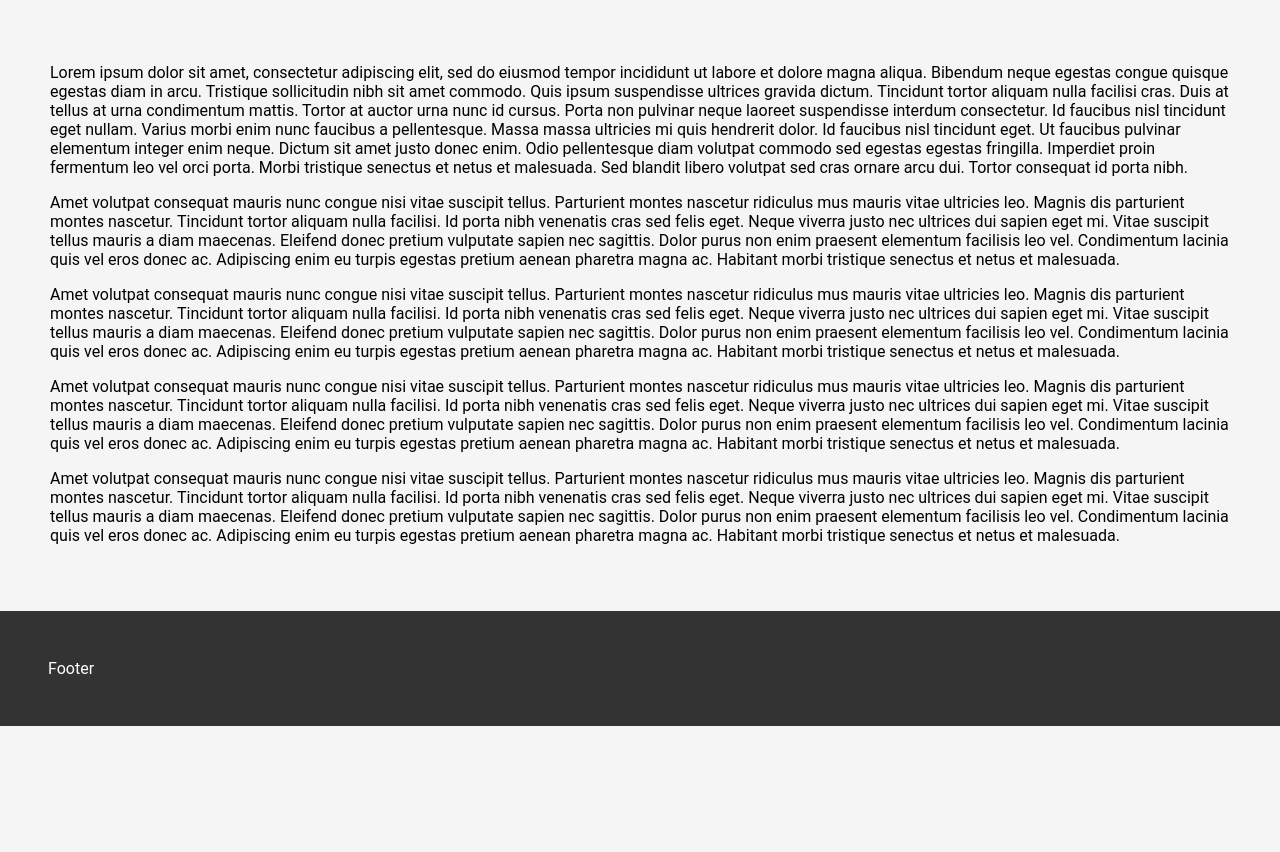
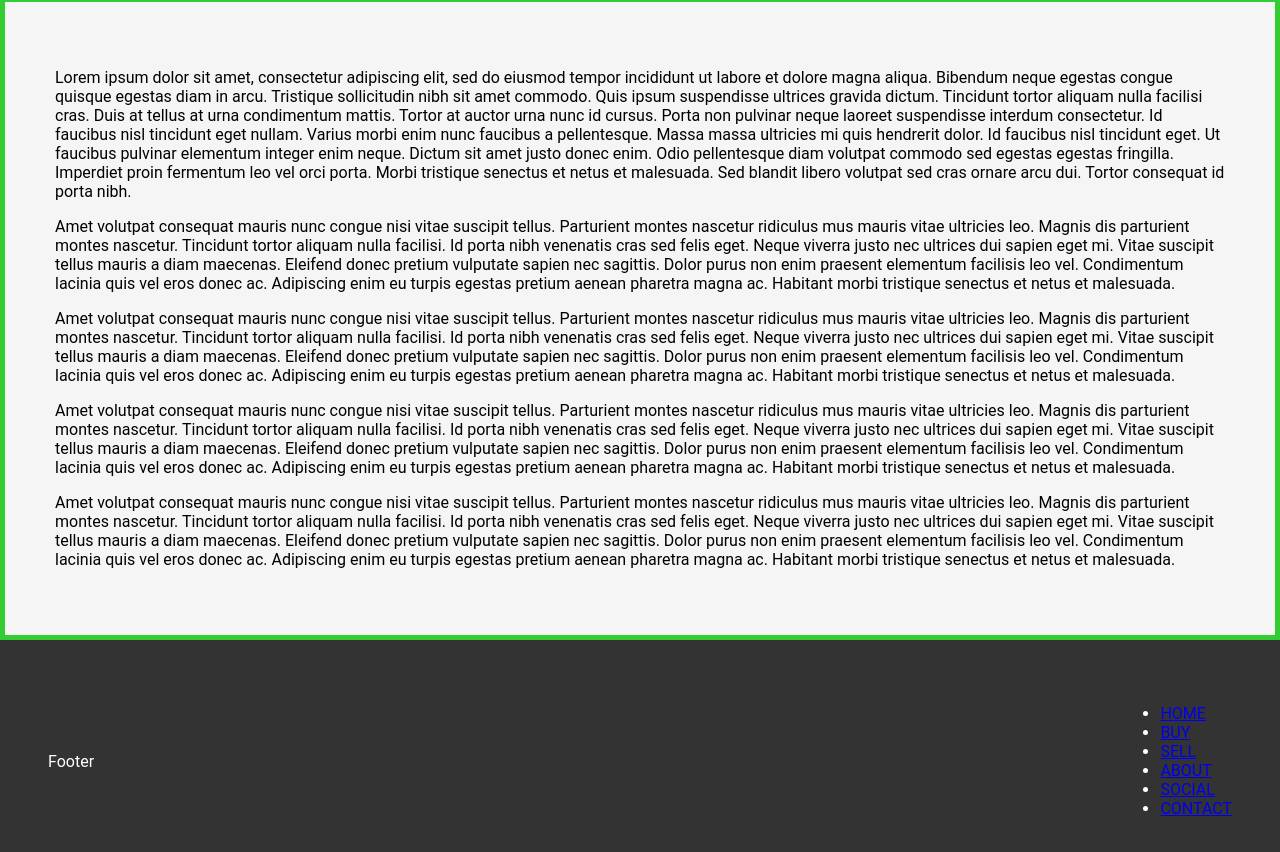
Before and after one commit to MatthewEvWalker/jeff-realtor, a React (Create React App) app: page / in a window 1280 px wide. Shown: the part 662-1514 px from the top of the page. Before the commit the page ends 1388 px from the top, so only its background shows below. Built offline with nearby package versions, Linux system fonts and the light colour scheme.

Commit message:
fixed the scroll bar on the bottom of the screen. Had to change the photo_carosel width from 100vw to 100%

```diff
--- a/src/App.js
+++ b/src/App.js
@@ -1,14 +1,14 @@
 import './App.scss';
-import { Router, Routes, Route } from 'react-router-dom';
+import { Routes, Route } from 'react-router-dom';
 import Home from './components/Home';
 import Navbar from './components/Navbar';
 import Footer from './components/Footer'
 
-import Layout from './components/Layout';
+// import Layout from './components/Layout';
 import Buy from './components/Buy'
 import Sell from './components/Sell'
 import About from './components/About'
-import { useState } from 'react'
+// import { useState } from 'react'
 
 
 function App() {
--- a/src/components/Footer/index.js
+++ b/src/components/Footer/index.js
@@ -1,4 +1,4 @@
-import { Link } from 'react-router-dom';
+import { NavLink } from 'react-router-dom';
 import './Footer.scss';
 
 export default function Footer() {
@@ -7,7 +7,7 @@ export default function Footer() {
 
         <footer className='footer'>
             Footer
-                {/* <ul>
+                <ul>
                     <li>
                         <NavLink exact="true" activeclassName='active' className='link-btn'to="/"> HOME </NavLink>
                     </li>
@@ -26,7 +26,7 @@ export default function Footer() {
                     <li>
                         <NavLink exact="true" activeclassName='active' className='link-btn'to="/contact">CONTACT</NavLink>
                     </li>
-                </ul>  */}
+                </ul>
         </footer>
 
     )
--- a/src/components/Home/Home.scss
+++ b/src/components/Home/Home.scss
@@ -1,11 +1,12 @@
 .home {
     padding: 0;
     margin: 0;
-    min-height: 100vh;
+    // height: 100vh;
+    // object-fit: contain;
 }
 
 .photo-carousel {
-    width: 100vw;
+    width: 100%;
     height: 550px;
     position: relative;
 }
@@ -108,5 +109,7 @@
 }
 
 .text-area {
+    width: 100%;
     padding: 50px;
+    border: limegreen 5px solid;
 }
--- a/src/components/Home/index.js
+++ b/src/components/Home/index.js
@@ -91,9 +91,6 @@ const Home = () => {
             <p>
             Amet volutpat consequat mauris nunc congue nisi vitae suscipit tellus. Parturient montes nascetur ridiculus mus mauris vitae ultricies leo. Magnis dis parturient montes nascetur. Tincidunt tortor aliquam nulla facilisi. Id porta nibh venenatis cras sed felis eget. Neque viverra justo nec ultrices dui sapien eget mi. Vitae suscipit tellus mauris a diam maecenas. Eleifend donec pretium vulputate sapien nec sagittis. Dolor purus non enim praesent elementum facilisis leo vel. Condimentum lacinia quis vel eros donec ac. Adipiscing enim eu turpis egestas pretium aenean pharetra magna ac. Habitant morbi tristique senectus et netus et malesuada.
             </p>
-
-
-
         </section>
 
 
```
